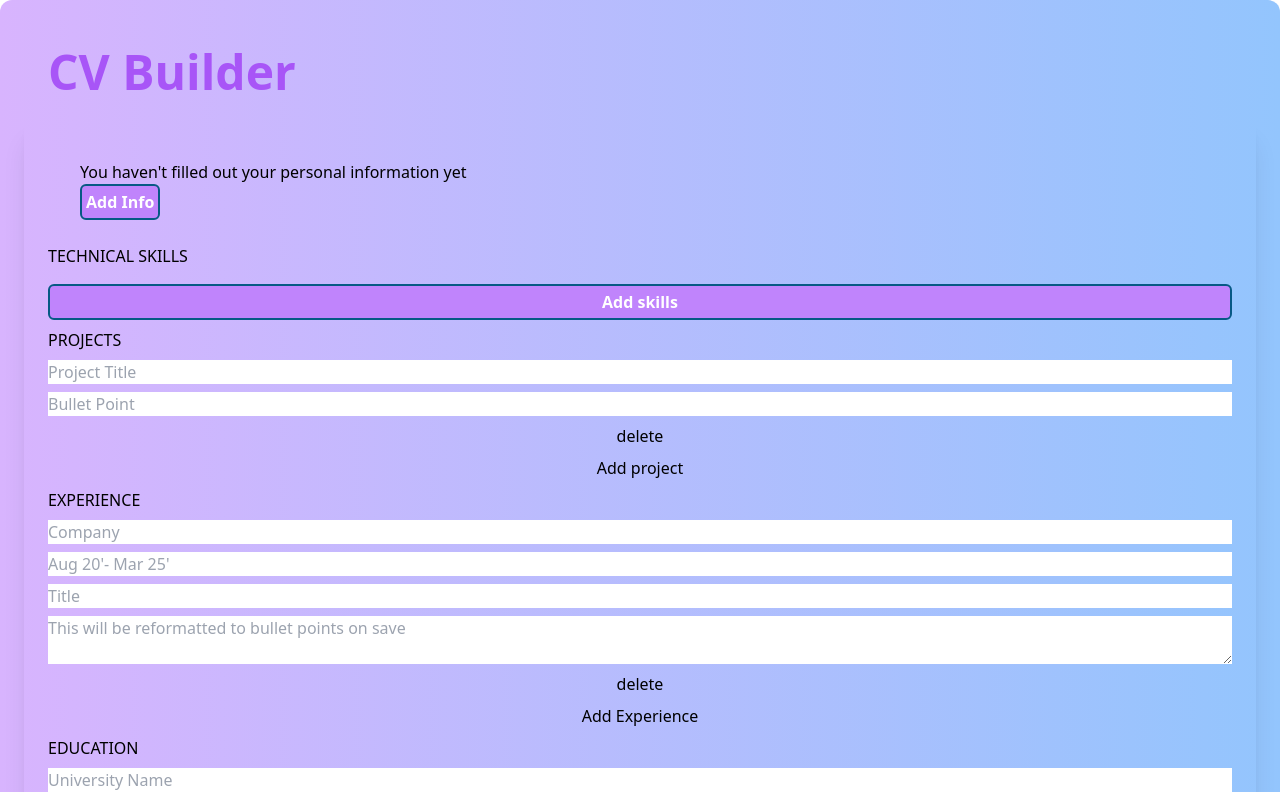
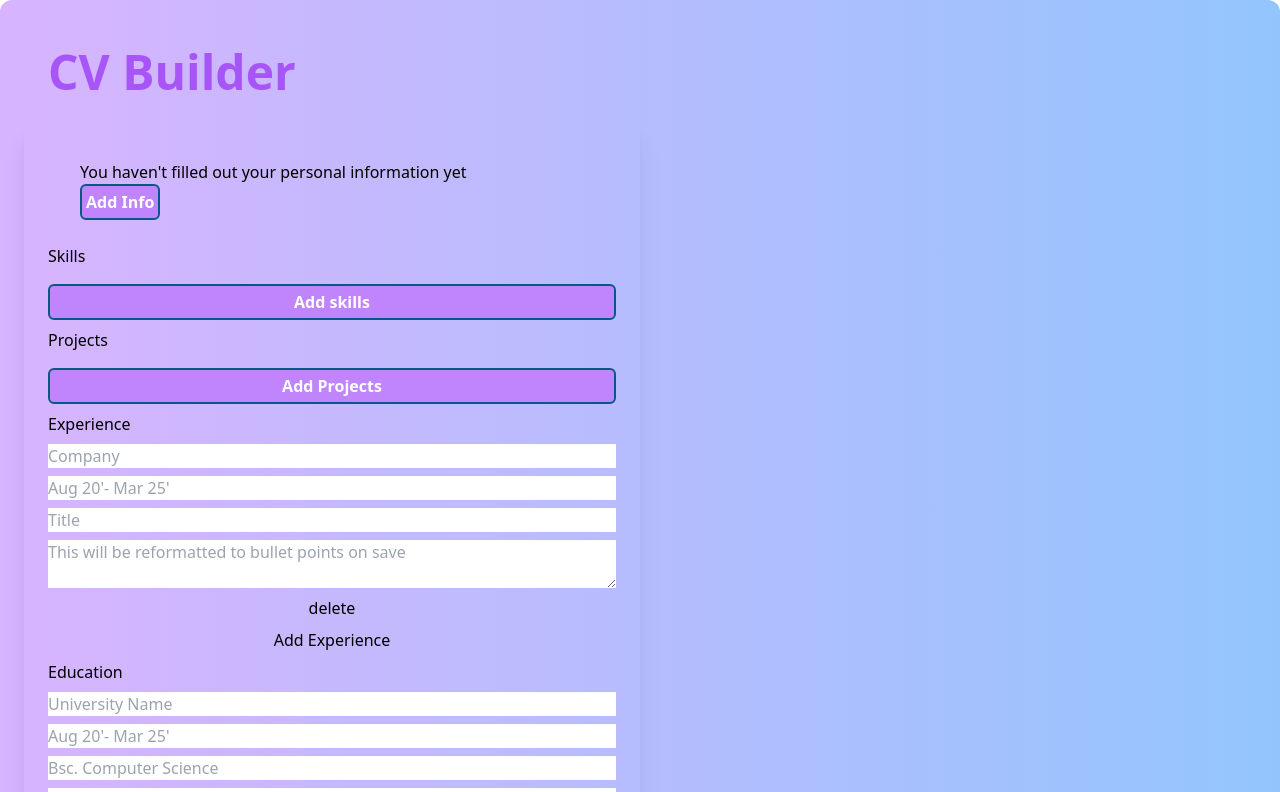
Before and after one commit to Eveieve/CV-builder, a React (Vite) app: page / in a window 1280 px wide. Shown: the top 792 px of the page. Built offline with nearby package versions, Linux system fonts and the light colour scheme.

Commit message:
refactor: Projects section

```diff
--- a/src/App.jsx
+++ b/src/App.jsx
@@ -1,6 +1,6 @@
 import './App.css';
 import Personal from './PersonalInfo';
-import Projects from './Projects';
+//import Projects from './Projects';
 import Experiences from './Experience';
 import Educations from './Education';
 import { useState } from 'react';
@@ -9,6 +9,7 @@ import uniqid from 'uniqid';
 
 import PersonalInfo from './PersonalInfo';
 import Skills from './Skills';
+import Projects from './Projects';
 function App() {
   const [state, setState] = useState({
     projects: [
@@ -58,31 +59,6 @@ function App() {
       return { ...prevState, projects: [...newProjects] };
     });
     console.log(state);
-  }
-
-  // add a new project
-  function handleAddProject() {
-    setState(prevState => ({
-      ...prevState,
-      projects: [
-        ...prevState.projects,
-        {
-          title: '',
-          bulletPoints: '',
-          id: uniqid(),
-        },
-      ],
-    }));
-  }
-
-  function handleDeleteProject(id) {
-    setState(prevState => {
-      // newProjects array that is filtered out
-      const newProjects = prevState.projects.filter(
-        projectItem => id !== projectItem.id,
-      );
-      return { ...prevState, projects: [...newProjects] };
-    });
   }
 
   function handleExperienceChange(e, id) {
@@ -200,35 +176,29 @@ function App() {
           CV Builder
         </h1>
         <form
-          className="form grid gap-2 mb-6 shadow-xl p-6"
+          className="flex flex-col w-6/12 gap-2 mb-6 shadow-xl p-6"
           onSubmit={handleSubmit}
         >
           <PersonalInfo />
-          <Section sectionName="TECHNICAL SKILLS" className="m-0" />
+          <Section sectionName="Skills" className="m-0" />
           <Skills />
-          <Section sectionName="PROJECTS" />
-          <Projects
-            onChange={handleProjectsChange}
-            projects={state.projects}
-            onDelete={handleDeleteProject}
-          />
-
-          <button onClick={handleAddProject}>Add project</button>
-          <Section sectionName="EXPERIENCE" />
+          <Section sectionName="Projects" />
+          <Projects />
+          <Section sectionName="Experience" />
           <Experiences
             onChange={handleExperienceChange}
             experiences={state.experiences}
             onDelete={handleDeleteExperience}
           />
           <button onClick={handleAddExperience}>Add Experience</button>
-          <Section sectionName="EDUCATION" />
+          <Section sectionName="Education" />
           <Educations
             onChange={handleEducationChange}
             educations={state.educations}
             onDelete={handleDeleteEducation}
           />
           <button onClick={handleAddEducation}>Add Education</button>
-          <Section sectionName="INTERESTS" />
+          <Section sectionName="Interests" />
           <textarea
             onChange={handleChangeInterests}
             name="interests"
--- a/src/PersonalInfoForm.jsx
+++ b/src/PersonalInfoForm.jsx
@@ -8,10 +8,8 @@ function PersonalInfoForm(props) {
   console.log(handleSubmit);
 
   return (
-    <div className="flex flex-col items-center px-8 py-4">
-      <form onSubmit={handleSubmit} className="mx-4 flex flex-col gap-4">
-        <div className="flex flex-wrap gap-8">
-          <div className="flex flex-col">
+    <form onSubmit={handleSubmit} className="mx-2 flex flex-col gap-2  ">
+      <div className="flex flex-col w-fit">
         <label htmlFor="name">Name</label>
         <InputForm
           type="text"
@@ -20,7 +18,7 @@ function PersonalInfoForm(props) {
           handler={handleChange}
         />
       </div>
-          <div className="flex flex-col">
+      <div className="flex flex-col w-fit">
         <label htmlFor="jobTitle">Title</label>
         <InputForm
           type="text"
@@ -29,7 +27,7 @@ function PersonalInfoForm(props) {
           handler={handleChange}
         />
       </div>
-        </div>
+
       <div className="flex flex-col">
         <label htmlFor="summary">Summary</label>
         <textarea
@@ -42,10 +40,11 @@ function PersonalInfoForm(props) {
           rows="4"
         />
       </div>
-        <div className="mb-4 flex gap-4">
-          <div className="flex flex-col">
+      <div className=" flex gap-4 flex-wrap">
+        <div className="flex flex-col ">
           <label htmlFor="phone">Phone Number</label>
           <InputForm
+            className="basis-4"
             type="text"
             value={infoObj.phone}
             id="phone"
@@ -70,7 +69,6 @@ function PersonalInfoForm(props) {
             handler={handleChange}
           />
         </div>
-        </div>
         <div className="mb-4 flex gap-4">
           <div className="flex flex-col">
             <label htmlFor="linkedin">LinkedIn</label>
@@ -91,11 +89,12 @@ function PersonalInfoForm(props) {
             />
           </div>
         </div>
+      </div>
+
       <div>
         <Button type="button" text="Add Information" handler={handleSubmit} />
       </div>
     </form>
-    </div>
   );
 }
 
--- a/src/Projects.jsx
+++ b/src/Projects.jsx
@@ -1,18 +1,62 @@
-import ProjectItem from './ProjectItem';
+import { useState } from 'react';
+import uniqid from 'uniqid';
+import ProjectsForm from './ProjectsForm';
+import ProjectsDisplay from './ProjectsDisplay';
+import Button from './Button';
+// put together all projects components
+function Projects() {
+  const [projects, setProjects] = useState([]);
 
-function Projects({ projects, onChange, onDelete }) {
-  const projectItems = projects.map(projectItem => {
-    return (
-      <ProjectItem
-        key={projectItem.id}
-        onChange={onChange}
-        projectItem={projectItem}
-        id={projectItem.id}
-        onDelete={onDelete}
+  const [isFormShown, setIsFormShown] = useState(false);
+
+  const addProject = () => {
+    setProjects(prev => [
+      ...prev,
+      {
+        id: uniqid(),
+        title: '',
+        description: '',
+      },
+    ]);
+    setIsFormShown(true);
+  };
+
+  const deleteProject = id => {
+    const newProjects = projects.filter(item => item.id !== id);
+
+    setProjects(() => [newProjects]);
+  };
+
+  if (isFormShown) {
+    const projectItems = projects?.map(item => {
+      console.log(projects);
+      console.log(typeof projects);
+
+      return (
+        <>
+          <ProjectsForm
+            key={item.id}
+            id={item.id}
+            handleDelete={deleteProject}
+            handleAdd={addProject}
+          />
+          <Button text="Add Projects" handler={addProject} />
+        </>
+      );
+    });
+    return <>{projectItems}</>;
+  }
+
+  return (
+    <>
+      <ProjectsDisplay
+        projects={projects}
+        handleAdd={addProject}
+        handleDelete={deleteProject}
       />
-    );
-  });
-  return <>{projectItems}</>;
+      <Button text="Add Projects" handler={addProject} />
+    </>
+  );
 }
 
 export default Projects;
--- /dev/null
+++ b/src/ProjectsDisplay.jsx
@@ -0,0 +1,13 @@
+import Button from './Button';
+
+function ProjectsDisplay({ projects }) {
+  //const { value } = props;
+  console.log(projects);
+  return (
+    <>
+      <div>{projects.title}</div>
+    </>
+  );
+}
+
+export default ProjectsDisplay;
--- /dev/null
+++ b/src/ProjectsForm.jsx
@@ -0,0 +1,18 @@
+import Input from './InputForm';
+import Button from './Button';
+
+function ProjectsForm(props) {
+  const { handleDelete } = props;
+
+  return (
+    <>
+      <label htmlFor="title">Title</label>
+      <Input type="text" name="title" />
+      <label htmlFor="description">Description</label>
+      <textarea name="description"></textarea>
+      <Button text="delete" handler={handleDelete} />
+    </>
+  );
+}
+
+export default ProjectsForm;
--- a/src/SkillsForm.jsx
+++ b/src/SkillsForm.jsx
@@ -6,6 +6,7 @@ function SkillsForm(props) {
   return (
     <>
       <textarea
+        className="rounded-lg"
         value={skills}
         type="text"
         onChange={handleChange}
```
Lines whose indentation alone changed are shown as unchanged.
